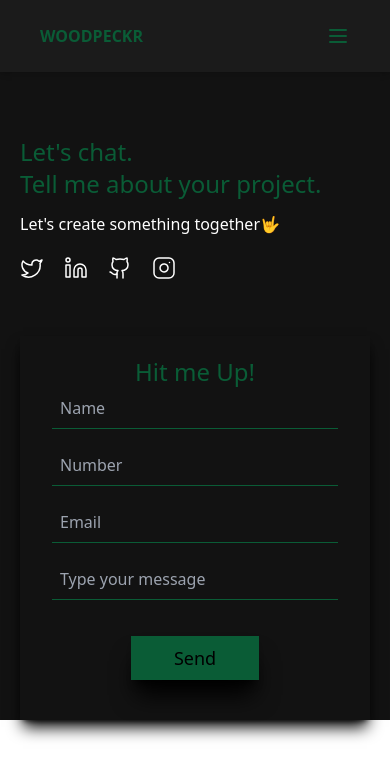
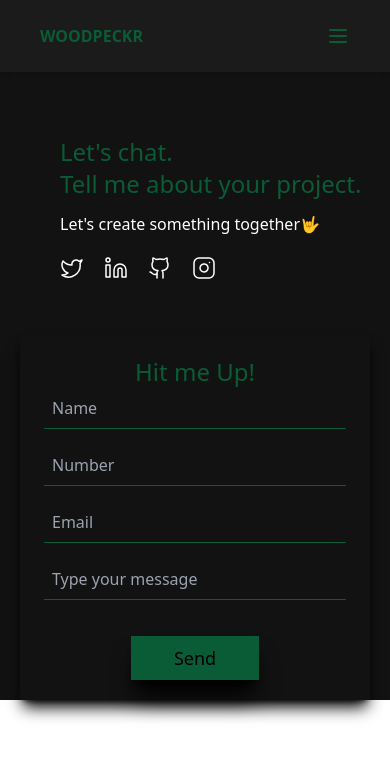
Before and after one commit to RaphaelWright/ralphland, a React (Vite) app: page /contact in a window 390 px wide. Shown: the top 778 px of the page. Built offline with nearby package versions, Linux system fonts and the light colour scheme.

Commit message:
contact page final

```diff
--- a/src/pages/Contact.jsx
+++ b/src/pages/Contact.jsx
@@ -10,7 +10,7 @@ const Contact = () => {
       <Header />
       {/* <h1 className="text-4xl font-bold text-white pl-20">Contact</h1> */}
       <div className=" mt-16 mx-5 md:flex md:space-x-1 md:justify-center">
-        <div className=" md:justify-center md:mt-14 md:space-y-5 md:px-10 ">
+        <div className=" md:justify-center pl-10 md:mt-14 md:space-y-5 md:px-10 ">
           <h2 className=" text-2xl md:text-4xl font-medium md:pt-20 text-[#0a5c36]">
             Let&apos;s chat.
             <br />
@@ -56,7 +56,7 @@ const Contact = () => {
           <p className="text-center text-[#0a5c36] font-medium text-2xl pt-5">
             Hit me Up!
           </p>
-          <form className="flex flex-col px-3 md:px-3 w-full md:mt-5">
+          <form className="flex flex-col px-1 md:px-3 w-full md:mt-5">
             <input
               type="text"
               placeholder="Name"
@@ -77,7 +77,7 @@ const Contact = () => {
               placeholder="Type your message"
               className="border-0 mb-4 bg-[#121212] outline-none border-b border-[#0a5c36] text-[#fffff0] px-2 py-2 md:mx-10 mx-5"
             />
-            <button className="mx-auto bg-[#0a5c36] mt-5 mb-10 py-2 font-medium w-32 border-[#0a5c36] text-lg shadow-xl shadow-[#000000]">
+            <button className="mx-auto bg-[#0a5c36] mt-5 mb-5 py-2 font-medium w-32 border-[#0a5c36] text-lg shadow-xl shadow-[#000000]">
               Send
             </button>
           </form>
```
